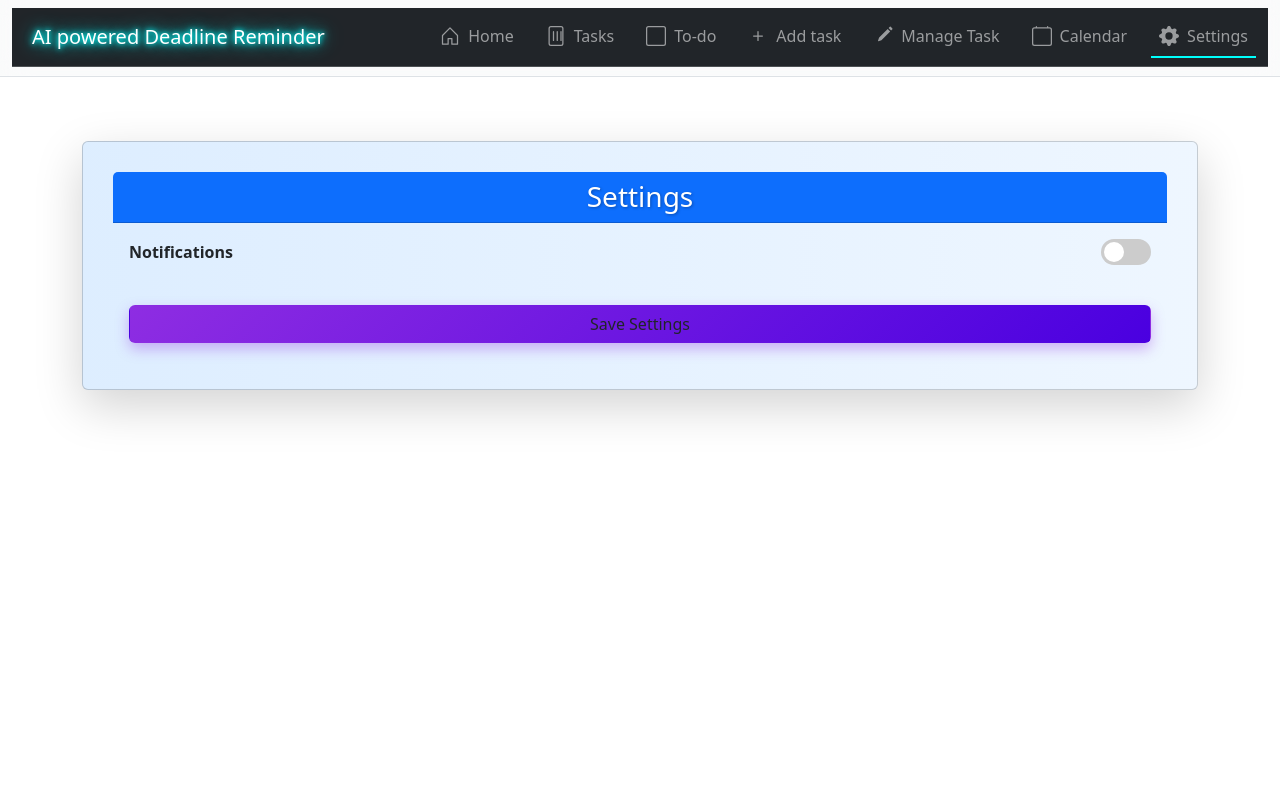
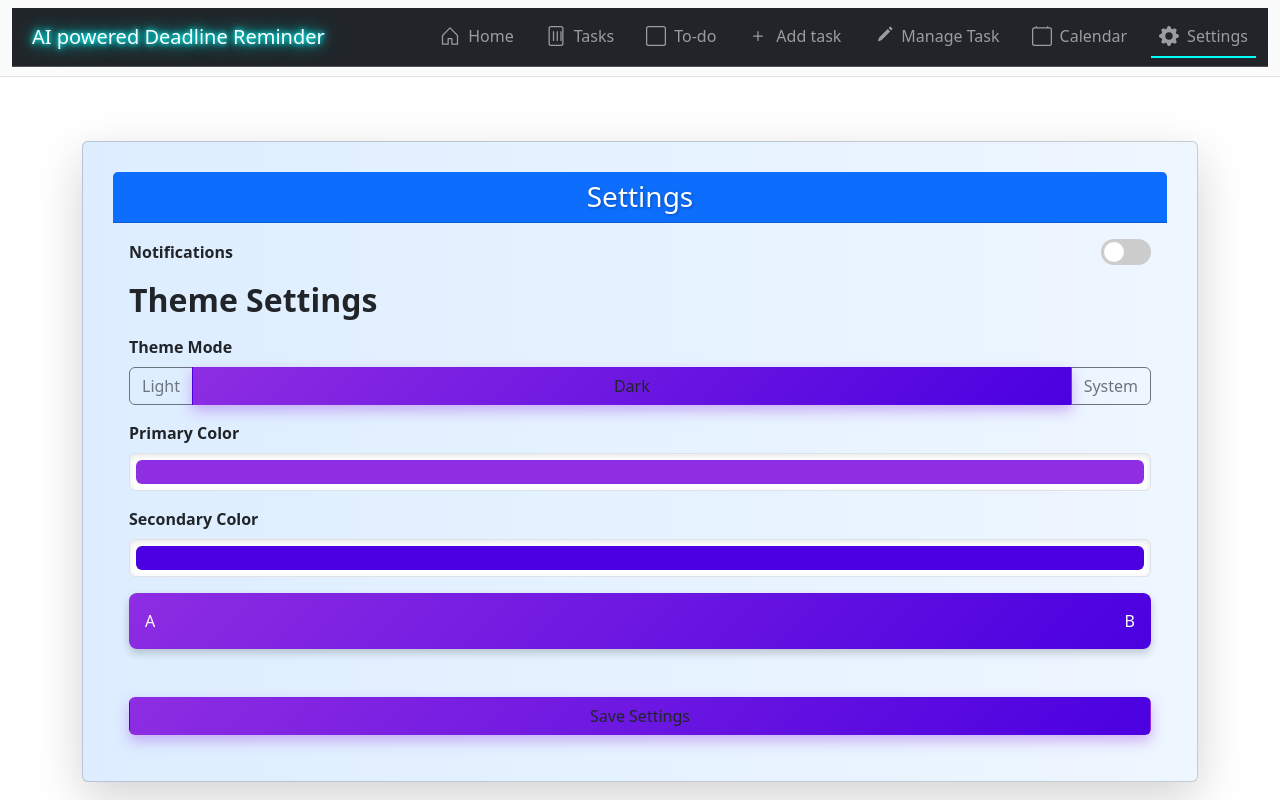
Before and after one commit to Irtiza18368/FYP, a Vue app in the folder frontend/: page /settings in a window 1280 px wide. Built offline with nearby package versions, Linux system fonts and the light colour scheme.

Commit message:
Updated Settings Tab

```diff
--- a/frontend/src/store/SettingsStore.js
+++ b/frontend/src/store/SettingsStore.js
@@ -8,15 +8,46 @@ export const useSettingsStore = defineStore('settings', {
             frequency: 'daily',
             time: '08:00',
         },
+        theme: {
+            mode: 'dark',
+            primaryColor: '#8e2de2',
+            secondaryColor: '#4a00e0',
+            customColors: null
+        },
         notificationTimer: null,
     }),
     actions:{
+        setTheme(themeConfig){
+            this.theme = {...this.theme, ...themeConfig};
+            this.applyTheme();
+            this.saveSettings();
+        },
+
+        applyTheme(){
+            if (this.theme.mode === 'system'){
+                this.applySystemTheme();
+            } else{
+                document.documentElement.setAttribute('data-theme', this.theme.mode);
+            }
+
+            document.documentElement.style.setProperty('--primary-color', this.theme.primaryColor);
+            document.documentElement.style.setProperty('--secondary-color', this.theme.secondaryColor);
+
+        },
+
+        applySystemTheme(){
+            const prefersDark = window.matchMedia('(prefers-color-scheme:dark)').matches;
+            document.documentElement.setAttribute('data-theme', prefersDark ? 'dark': 'light');
+        },
+
         saveSettings(){
             localStorage.setItem('settings', JSON.stringify({
                 notifications: this.notifications,
+                theme: this.theme
             }));
 
             this.setupNotifications();
+            this.applyTheme();
         },
 
         loadSettings(){
@@ -24,17 +55,24 @@ export const useSettingsStore = defineStore('settings', {
                 clearTimeout(this.notificationTimer);
                 this.notificationTimer = null;
             }
+
             const savedSettings = localStorage.getItem('settings');
             if (savedSettings){
-                const {notifications} = JSON.parse(savedSettings);
+                const {notifications, theme} = JSON.parse(savedSettings);
                 this.notifications = notifications || {
                     enabled: false,
                     type: 'email',
                     frequency: 'daily',
                     time: '08:00',
                 };
+                this.theme = theme || {
+                    mode: 'dark',
+                    primaryColor: '#8e2de2',
+                    secondaryColor: '#4a00e0'
+                };
             }
             this.setupNotifications();
+            this.applyTheme();
         },
 
         setupNotifications(){
--- a/frontend/src/views/Settings.vue
+++ b/frontend/src/views/Settings.vue
@@ -27,6 +27,39 @@
               </select>
             </div>
           </transition>
+
+          <div class="mb-4">
+            <h2 class="fw-bold mb-3">Theme Settings</h2>
+
+            <!--Theme Selection-->
+            <div class="mb-3">
+              <label class="form-label fw-bold d-flex align-items-center">Theme Mode</label>
+              <div class="btn-group w-100" role="group">
+                <button v-for="mode in ['light', 'dark', 'system']" :key="mode" @click="setThemeMode(mode)" :class="['btn', {'btn-gradient': settings.theme.mode === mode, 'btn-outline-secondary': settings.theme.mode !== mode}]">
+                  {{ capitalizeFirstLetter(mode) }}
+                </button>
+              </div>
+            </div>
+
+            <!--Color Palette-->
+            <div class="mb-3">
+              <label class="form-label fw-bold d-flex align-items-center">Primary Color</label>
+              <input v-model="settings.theme.primaryColor" type="color" class="form-control form-control-color glass-input w-100" @change="updateThemeColors">
+            </div>
+
+            <div class="mb-3">
+              <label class="form-label fw-bold d-flex align-items-center">Secondary Color</label>
+              <input v-model="settings.theme.secondaryColor" type="color" class="form-control form-control-color glass-input w-100" @change="updateThemeColors">
+            </div>
+
+            <!--Theme Previewer-->
+            <div class="theme-preview p-3 rounded-3 mb-3" :style="{'background': `linear-gradient(135deg, ${settings.theme.primaryColor}, ${settings.theme.secondaryColor})`}">
+              <div class="d-flex justify-content-between">
+                <span class="text-white">A</span>
+                <span class="text-white">B</span>
+              </div>
+            </div>
+          </div>
 
           <!--Reminder Frequency-->
           <div v-if="settings.notifications.enabled" class="mb-3 fade-in">
@@ -61,7 +94,7 @@
 <script lang="js">
 
 import { useSettingsStore } from '../store/SettingsStore';
-import { ref } from 'vue';
+import { ref, onUnmounted } from 'vue';
 
 export default {
   setup(){
@@ -125,6 +158,21 @@ export default {
       unsavedChanges.value = false;
     };
 
+    const setThemeMode = (mode) => {
+      settings.theme.mode = mode;
+      settings.applyTheme();
+      trackChange();
+    };
+
+    const updateThemeColors = () => {
+      settings.applyTheme();
+      trackChange();
+    };
+
+    const capitalizeFirstLetter = (string) => {
+      return string.charAt(0).toUpperCase() + string.slice(1);
+    };
+
     return{
       settings,
       snackbar,
@@ -132,7 +180,10 @@ export default {
       dismissSnackbar,
       saveSettings,
       unsavedChanges,
-      trackChange
+      trackChange,
+      setThemeMode,
+      updateThemeColors,
+      capitalizeFirstLetter,
     };
   },
 };
@@ -140,6 +191,20 @@ export default {
 </script>
 
 <style>
+
+:root{
+  --primary-color: #8e2de2;
+  --secondary-color: #4a00e0;
+  --text-color: #f5f5f5;
+  --bg-color: #121212;
+  --card-bg: rgba(255, 255, 255, 0.12);
+}
+
+[data-theme="light"]{
+  --text-color: #333;
+  --bg-color: #f5f5f5;
+  --card-bg: rgba(255, 255, 255, 0.8);
+}
 
 .unsaved-button{
   animation: floatWobble 2s ease-in-out infinite;
@@ -155,7 +220,8 @@ export default {
 }
 
 body{
-  background: linear-gradient(270deg, #8e2de2, #4a00e0);
+  background: linear-gradient(270deg, var(--primary-color), var(--secondary-color));
+  color: var(--text-color);
   background-size: 400% 400%;
   animation: backgroundMove 20s ease infinite;
 }
@@ -168,7 +234,8 @@ body{
 
 /* Glass-Neumorphic Card */
 .glass-card {
-  background: rgba(255, 255, 255, 0.12);
+  background: var(--card-bg);
+  color: var(--text-color);
   backdrop-filter: blur(20px);
   border-radius: 20px;
   border: 1px solid rgba(255, 255, 255, 0.15);
@@ -189,14 +256,22 @@ body{
   backdrop-filter: blur(10px);
   border: 1px solid rgba(255, 255, 255, 0.2);
   border-radius: 12px;
-  color: #f5f5f5;
+  color: var(--text-color);
   padding: 12px;
   font-size: 1rem;
-  box-shadow: inset 2px 2px 6px rgba(0, 0, 0, 0.2),
-              inset -2px -2px 6px rgba(255, 255, 255, 0.05);
+  box-shadow: inset 2px 2px 6px rgba(0, 0, 0, 0.2), inset -2px -2px 6px rgba(255, 255, 255, 0.05);
   transition: all 0.3s ease-in-out;
 }
 
+.theme-preview{
+  transition: all 0.3s ease;
+  box-shadow: 0 4px 8px rgba(0, 0, 0, 0.2);
+  cursor: pointer;
+}
+
+.theme-preview:hover{
+  transform: scale(1.02);
+}
 
 .glass-input:focus {
   background: rgba(255, 255, 255, 0.15);
@@ -205,10 +280,26 @@ body{
   outline: none;
 }
 
+.form-control-color{
+  height: 45px;
+  padding: 2px;
+  border-radius: 8px;
+  cursor: pointer;
+}
+
+.form-control-color::webkit-color-swatch{
+  border: none;
+  border-radius: 6px;
+}
+
+.form-control-color::webkit-color-swatch-wrapper{
+  padding: 0;
+}
+
 
 /* Gradient Button */
 .btn-gradient {
-  background: linear-gradient(135deg, #8e2de2, #4a00e0);
+  background: linear-gradient(135deg, var(--primary-color), var(--secondary-color));
   border: none;
   color: #fff;
   padding: 12px;
```
